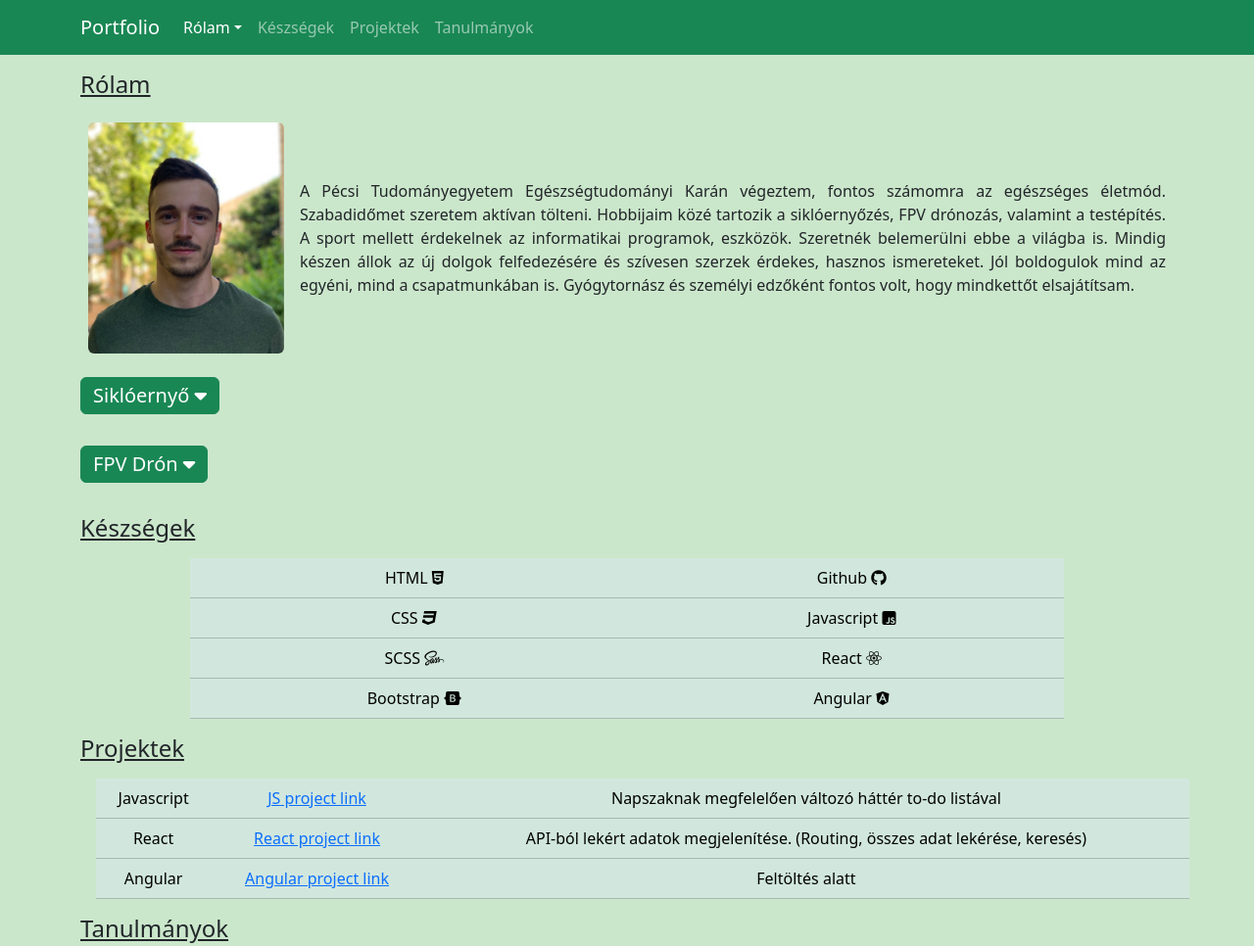
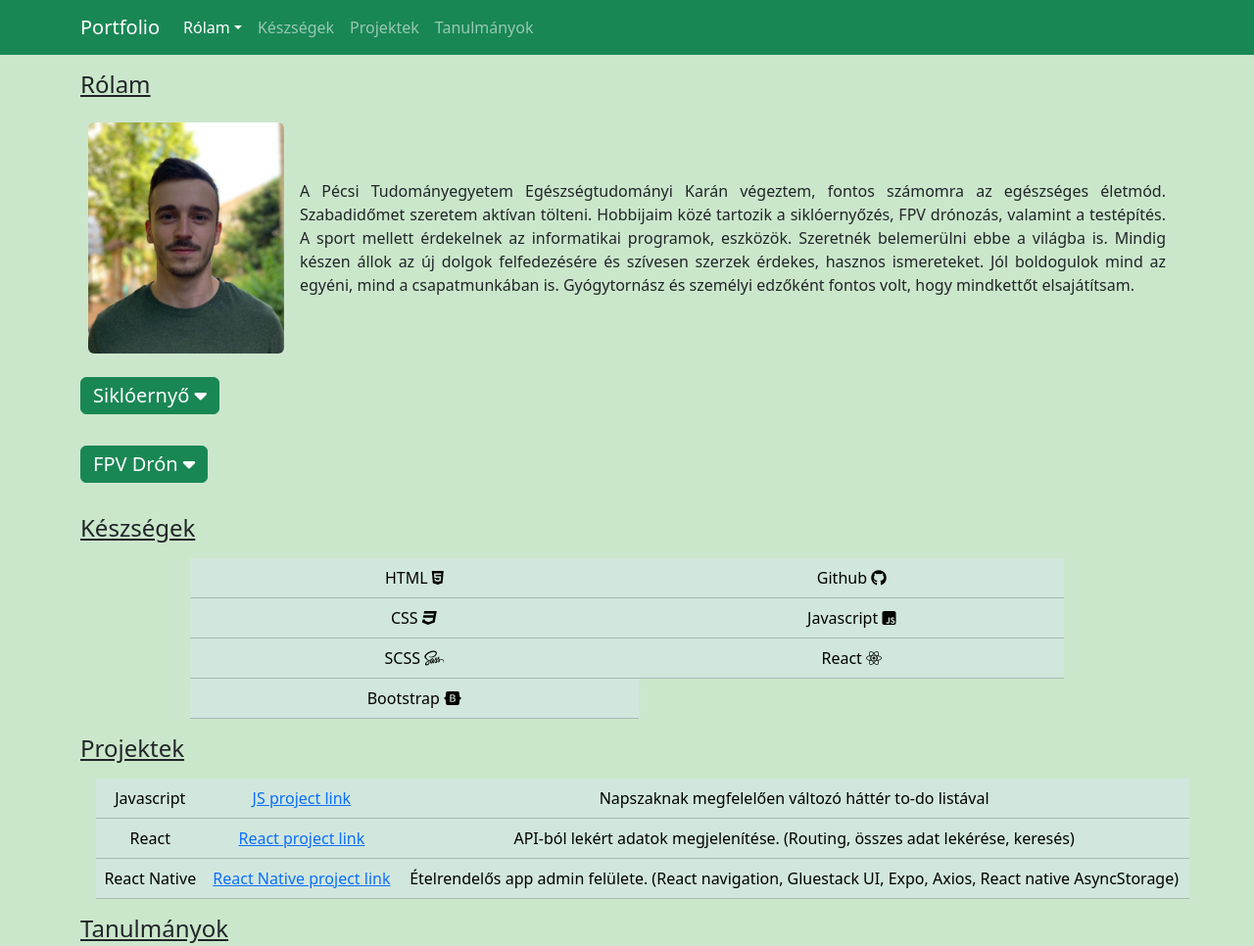
Before and after one commit to kirchnerdaniel/kirchnerdaniel.github.io, a plain HTML site: page index.html in a window 1280 px wide. Shown: the top 966 px of the page at 98% size. Drawn offline with nearby package versions, Linux system fonts and the light colour scheme.

Commit message:
Update index.html

```diff
--- a/index.html
+++ b/index.html
@@ -104,7 +104,6 @@
             </tr>
             <tr>
                 <td>Bootstrap <i class="fa-brands fa-bootstrap"></i></td>
-                <td>Angular <i class="fa-brands fa-angular"></i></td>
             </tr>
         </table>
     </div>
@@ -123,9 +122,9 @@
                 <td>API-ból lekért adatok megjelenítése. (Routing, összes adat lekérése, keresés)</td>
             </tr>
             <tr>
-                <td>Angular</td>
-                <td><a href="#">Angular project link</a></td>
-                <td>Feltöltés alatt</td>
+                <td>React Native</td>
+                <td><a href="https://github.com/kirchnerdaniel/NibblezBuffet">React Native project link</a></td>
+                <td>Ételrendelős app admin felülete. (React navigation, Gluestack UI, Expo, Axios, React native AsyncStorage)</td>
             </tr>
         </table>
     </div>
@@ -150,7 +149,7 @@
                 <dd>Pécsi Tudományegyetem Egészségtudományi kar, Pécs</dd>
             </dl>
             <dl>
-                <dt><span>Junior Frontend Fejlesztő</span>2023 jún.-2023 aug.</dt>
+                <dt><span>Junior Frontend Fejlesztő</span> 2023 jún.-2023 aug.</dt>
                 <dd>Pixel Oktatási Kft.</dd>
             </dl>
         </div>
```
